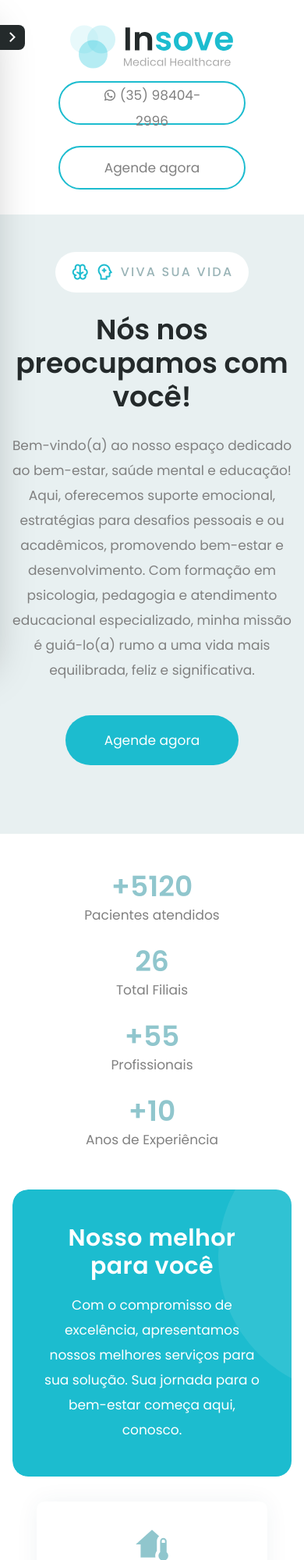
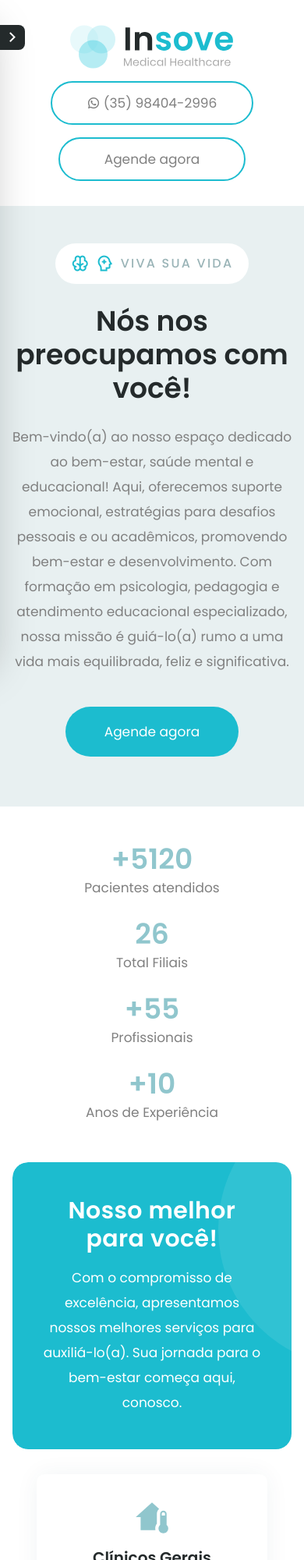
Before and after one commit to wjosue/clinicaalinejosue, a website: page index.html in a window 390 px wide. Shown: the top 2000 px of the page at 78% size. Drawn offline with nearby package versions, Linux system fonts and the light colour scheme; a script that the page names is missing; some icons are missing; files whose address does not match are found by name.

Commit message:
Ajuste de texto

```diff
--- a/index.html
+++ b/index.html
@@ -34,7 +34,7 @@
             <!-- phone-->
             <div class="flex justify-center items-center gap-x-2 lg:justify-normal">
                 <div class="text-secondary">
-                    <button class="btn btn-sm btn-outline w-[240px] lg:w-auto mx-auto lg:mx-0 rounded-full">
+                    <button class="btn btn-sm btn-outline w-[260px] lg:w-auto mx-auto lg:mx-0 rounded-full">
                         <a href="https://wa.me/5535984042996?text=Olá Aline! Gostaria de agendar minha sessão" target="_blank">
                             <i class="ri-whatsapp-line"> </i>
                             (35) 98404-2996
@@ -129,11 +129,11 @@
                 <h1 class="h1 mb-6">Nós nos preocupamos com você!</h1>
                 <!--desc-->
                 <p class="mb-[42px] md:max-w-xl">
-                    Bem-vindo(a) ao nosso espaço dedicado ao bem-estar, saúde mental e educação! Aqui, oferecemos suporte emocional, estratégias para desafios pessoais e ou acadêmicos,
-                    promovendo bem-estar e desenvolvimento. Com formação em psicologia, pedagogia e atendimento educacional especializado, minha missão é guiá-lo(a) rumo a uma vida mais equilibrada, feliz e significativa.
+                    Bem-vindo(a) ao nosso espaço dedicado ao bem-estar, saúde mental e educacional! Aqui, oferecemos suporte emocional, estratégias para desafios pessoais e ou acadêmicos,
+                    promovendo bem-estar e desenvolvimento. Com formação em psicologia, pedagogia e atendimento educacional especializado, nossa missão é guiá-lo(a) rumo a uma vida mais equilibrada, feliz e significativa.
                 </p>
                 <!--btn-->
-                <button class="btn btn-lg btn-accent mx-auto xl:mx-0 rounded-full mb-10">Agende agora</button>
+                <button class="btn btn-lg btn-accent mx-auto xl:mx-0 rounded-full mb-4">Agende agora</button>
             </div>
             <!-- image -->
             <div class="hero__img hidden xl:flex max-w-[814px] self-end">
@@ -182,8 +182,8 @@
         <div class="container mx-auto">
             <!-- Text -->
             <div class="services__top flex items-center flex-col xl:flex-row xl:mb-[60px]">
-                <h2 class="h2 text-white flex-1 mb-4 xl:mb-0 text-center xl:text-left">Nosso melhor para você</h2>
-                <p class="text-white flex-1 text-center xl:text-left max-w-2xl xl:max-w-none">Com o compromisso de excelência, apresentamos nossos melhores serviços para sua solução. Sua jornada para o bem-estar começa aqui, conosco.</p>
+                <h2 class="h2 text-white flex-1 mb-4 xl:mb-0 text-center xl:text-left">Nosso melhor para você!</h2>
+                <p class="text-white flex-1 text-center xl:text-left max-w-2xl xl:max-w-none">Com o compromisso de excelência, apresentamos nossos melhores serviços para auxiliá-lo(a). Sua jornada para o bem-estar começa aqui, conosco.</p>
             </div>
         </div>
     </div>
```
Also changed, not shown: dist/output.css.
